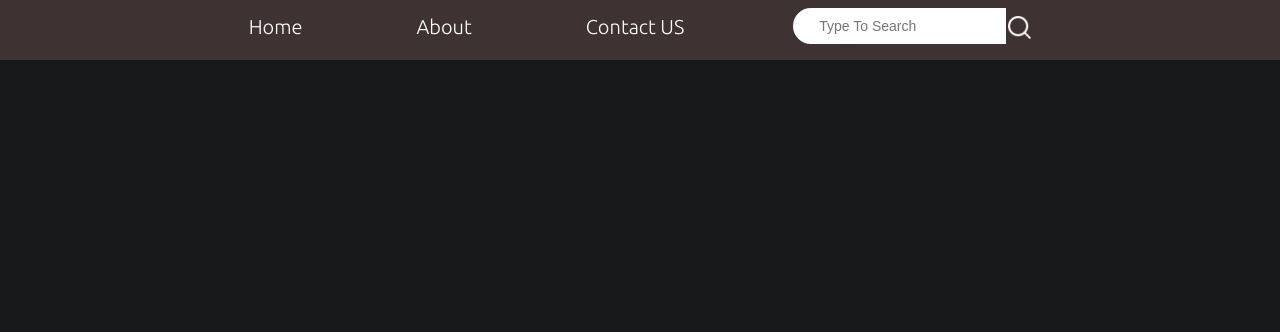
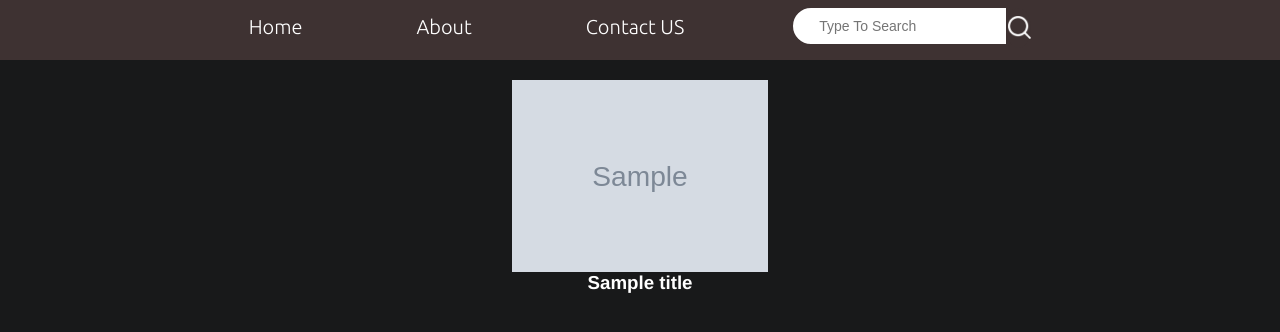
Before and after one commit to AJTimePyro/manga-web, a Flask app: template templates/manga.html in a window 1280 px wide. Shown: the top 332 px of the page. Run offline with Flask 2, Linux system fonts and the light colour scheme; the template is opened without the code that fills it: most values are stand-ins (such as "Sample title", 1, 10 or a date in 2020); grey boxes marked "Sample" are stand-in pictures.

Commit message:
displaying chapters

```diff
--- a/app.py
+++ b/app.py
@@ -44,7 +44,12 @@
 def mangaPage(manga_id):
     chap = Chapter(manga_id)
     print(chap.posterUrl)
-    return render_template('manga.html', chapList = chap.chapJson, title = chap.title)
+    return render_template(
+        'manga.html',
+        chapList = chap.chapJson,
+        title = chap.title,
+        poster = chap.posterUrl
+    )
 
 
 ### Running Web
--- /dev/null
+++ b/static/css/chapter.css
@@ -0,0 +1,44 @@
+
+
+#poster{
+    display: flex;
+    justify-content: center;
+    padding-top: 20px;
+}
+
+#poster-img{
+    pointer-events: none;
+    -webkit-touch-callout: none;
+    -webkit-user-select: none;
+    -khtml-user-select: none;
+    -moz-user-select: none;
+    -ms-user-select: none;
+    user-select: none;
+}
+
+#poster div{
+    display: flex;
+    flex-direction: column;
+    width: 20%;
+}
+
+#poster h3{
+    font-family: Helvetica, sans-serif;
+    color: white;
+    margin: auto;
+}
+
+#chapters{
+    display: flex;
+    flex-direction: column;
+}
+
+.chapter{
+    display: flex;
+    margin: 1%;
+}
+
+.chapter a{
+    text-decoration: none;
+    color: white;
+}
--- a/static/css/search.css
+++ b/static/css/search.css
@@ -48,8 +48,6 @@
 
 .manga-title{
     font-family: sans-serif;
-    /* font-size: 110%;
-    font-weight: bold; */
     overflow: hidden;
     text-overflow: ellipsis;
     white-space: nowrap;
--- a/static/js/chapter.js
+++ b/static/js/chapter.js
@@ -1 +1,24 @@
-console.log(chapterList);
+
+
+// Displaying Chapters
+window.onload = () => {
+    const body = document.getElementById('chapters');
+    for (const chapter in chapterList) {
+
+        var chapData = chapterList[chapter];
+
+        // Creating tags
+        var chapterDom = document.createElement('div');
+        var aTag = document.createElement('a');
+
+        // Adding Attributes
+        aTag.href = chapData['url'];
+        aTag.innerText = chapData['chapter-no'];
+        chapterDom.className = 'chapter';
+
+        // Appending in DOM
+        chapterDom.appendChild(aTag);
+        body.appendChild(chapterDom);
+
+    }
+}
--- a/templates/manga.html
+++ b/templates/manga.html
@@ -8,8 +8,15 @@
     // python variable and converting them to json object
 </script>
 <script src="{{ url_for('static', filename = 'js/chapter.js') }}"></script>
+<link rel="stylesheet" href="{{ url_for('static', filename = 'css/chapter.css') }}">
 {% endblock %}
 
 {% block body %}
-
+<div id="poster">
+    <div>
+        <img id="poster-img" src="{{ poster }}" alt="Manga Poster">
+        <h3>{{ title }}</h3>
+    </div>
+</div>
+<div id="chapters"></div>
 {% endblock %}
```
